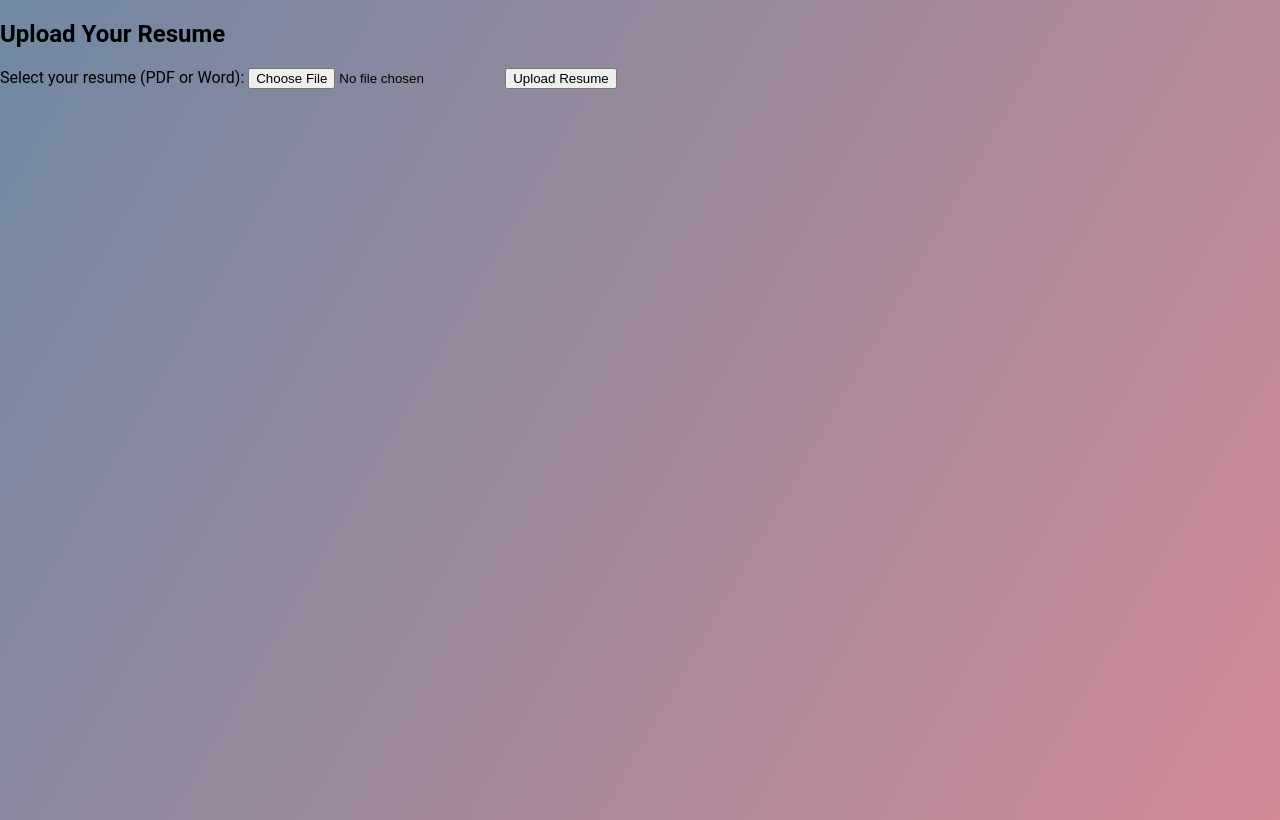
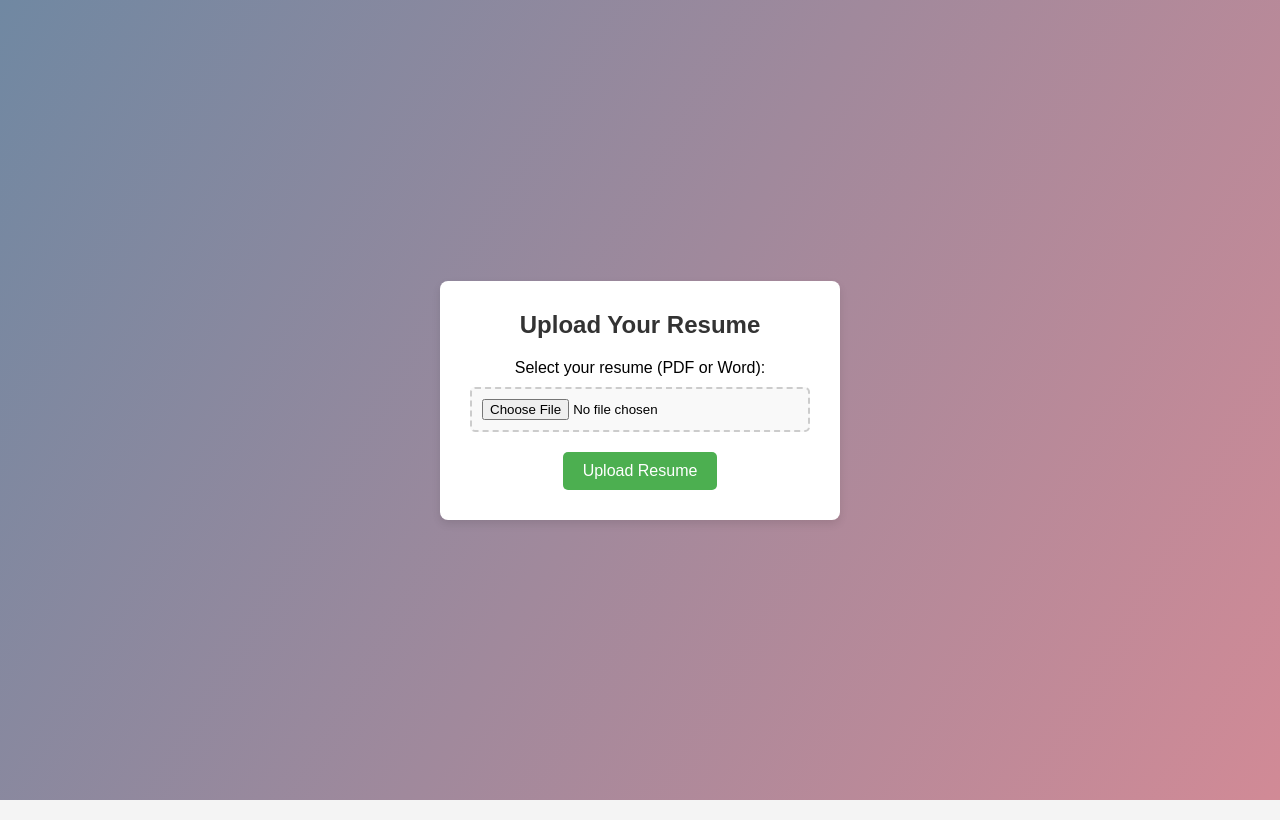
Before and after one commit to Ak7292/webprojects, a plain HTML site: page upld.htm in a window 1280 px wide. Drawn offline with Linux system fonts and the light colour scheme.

Commit message:
Update style.css

```diff
--- a/style.css
+++ b/style.css
@@ -1,3 +1,5 @@
+/*lg styling*/
+
 body{
     margin: 0;
     padding: 0;
@@ -78,6 +80,7 @@ body{
     width: 100%;
   }
 
+
   .pass{
     margin: -5px 0 20px 5px;
     color: #a6a6a6;
@@ -125,3 +128,74 @@ body{
     width: 100vw;
     height: 25vh;
   }
+
+
+/*upld styling*/
+
+/* Basic reset */
+* {
+    margin: 0;
+    padding: 0;
+    box-sizing: border-box;
+}
+
+/* Style for the body */
+body {
+    font-family: Arial, sans-serif;
+    background-color: #f4f4f4;
+    display: flex;
+    justify-content: center;
+    align-items: center;
+    height: 100vh;
+}
+
+/* Container for the upload form */
+.upload-container {
+    background-color: #fff;
+    padding: 30px;
+    border-radius: 8px;
+    box-shadow: 0 4px 8px rgba(0, 0, 0, 0.1);
+    text-align: center;
+    max-width: 400px;
+    width: 100%;
+}
+
+/* Title styling */
+.upload-container h2 {
+    margin-bottom: 20px;
+    color: #333;
+}
+
+/* Label and input styling */
+label {
+    font-size: 16px;
+    display: block;
+    margin-bottom: 10px;
+}
+
+input[type="file"] {
+    padding: 10px;
+    margin-bottom: 20px;
+    display: block;
+    width: 100%;
+    border: 2px dashed #ccc;
+    border-radius: 5px;
+    background-color: #f9f9f9;
+    cursor: pointer;
+}
+
+/* Upload button styling */
+button {
+    padding: 10px 20px;
+    border: none;
+    border-radius: 5px;
+    background-color: #4CAF50;
+    color: white;
+    font-size: 16px;
+    cursor: pointer;
+    transition: background-color 0.3s;
+}
+
+button:hover {
+    background-color: #45a049;
+}
```
